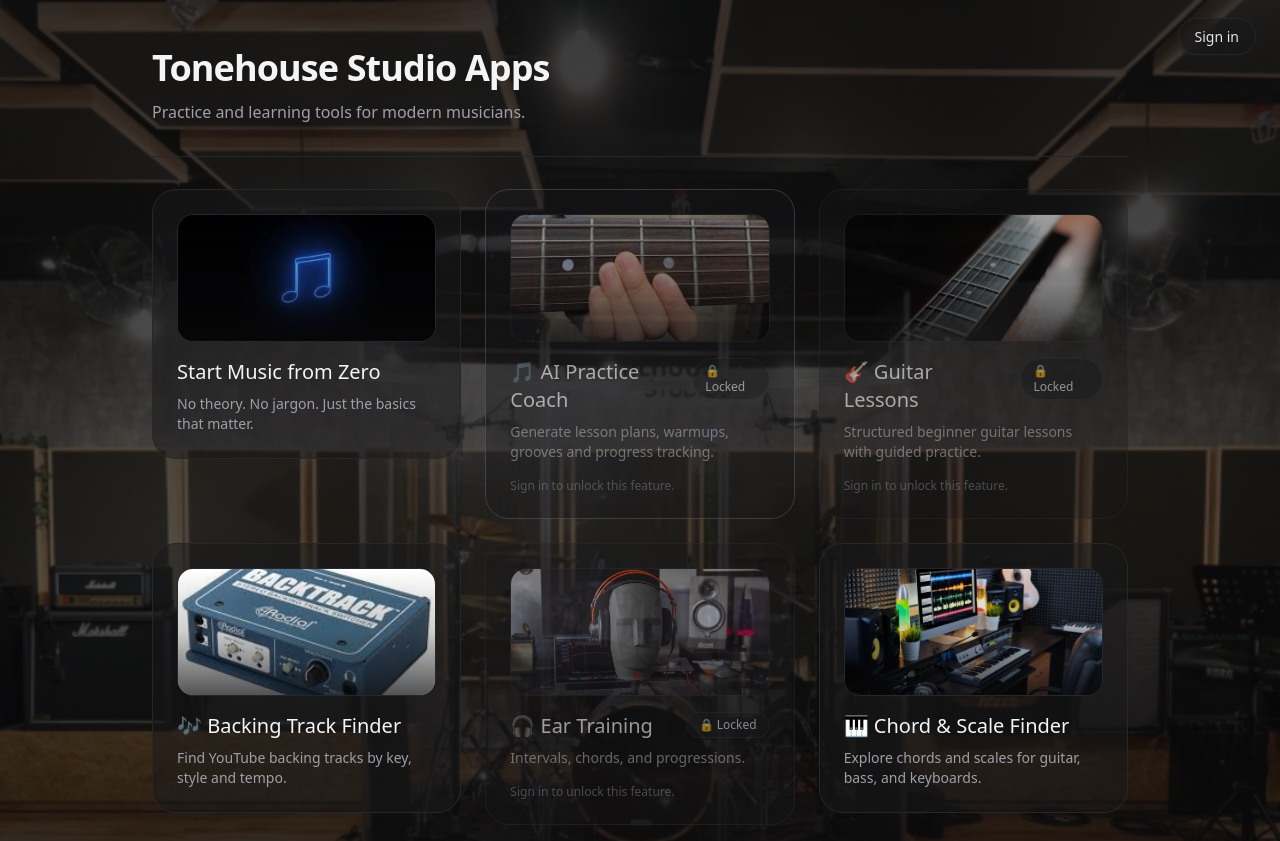
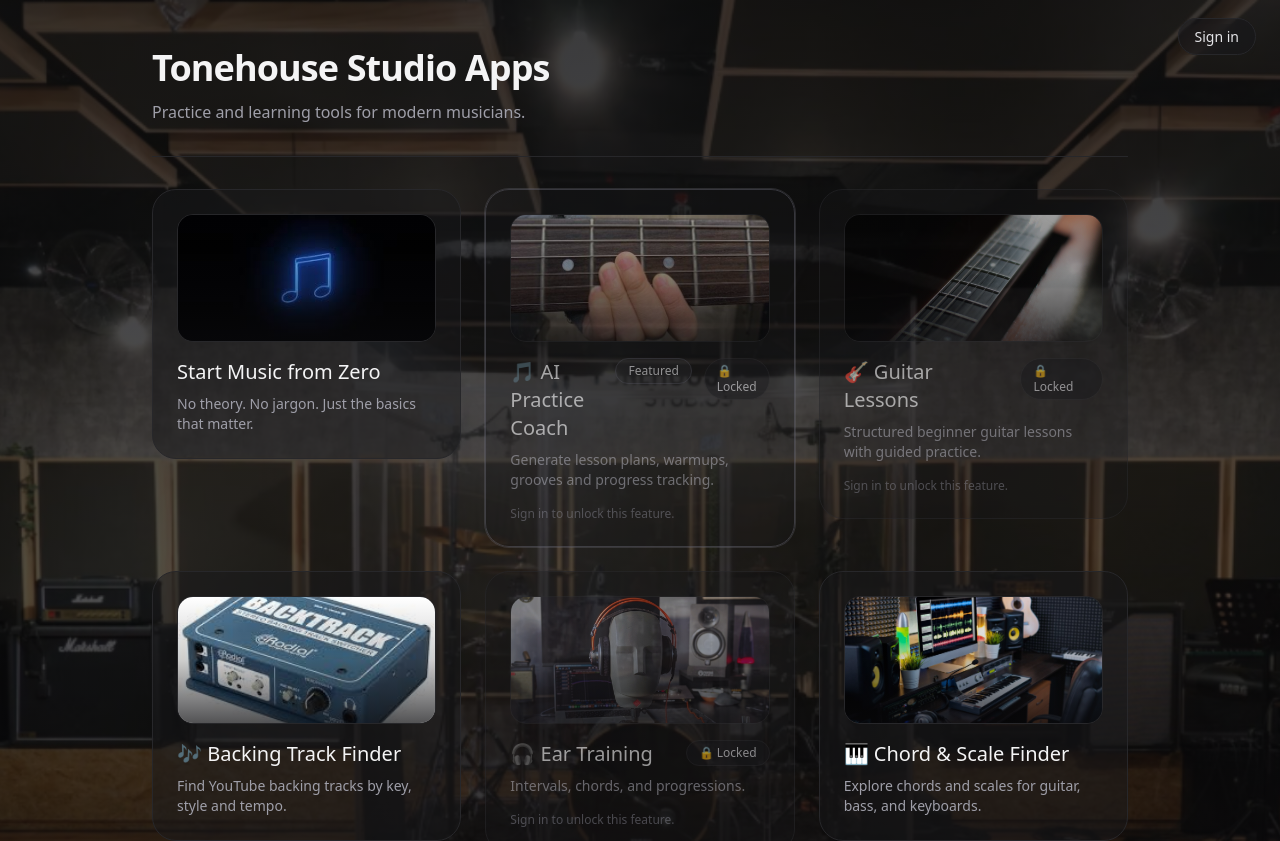
Before and after one commit to mohithkaranth/tonehouse-ai-coach, a Next.js app: page / in a window 1280 px wide. Shown: the top 841 px of the page. Built offline with nearby package versions, Linux system fonts and the light colour scheme; no server answers.

Commit message:
Update AI Practice Coach tile highlight styling

```diff
--- a/app/page.tsx
+++ b/app/page.tsx
@@ -72,7 +72,7 @@ function Card({
   const baseClass = cn(
     "rounded-3xl border p-6 transition",
     highlighted
-      ? "border-zinc-600 bg-zinc-900/60"
+      ? "border-zinc-600 bg-zinc-900/50 ring-1 ring-zinc-500/50"
       : "border-zinc-800 bg-zinc-900/50",
   );
   const enabledClass = "hover:bg-zinc-900";
@@ -101,6 +101,11 @@ function Card({
 
         <div className="flex items-start justify-between gap-3">
           <h2 className="text-xl font-medium">{title}</h2>
+          {highlighted && (
+            <span className="rounded-full border border-zinc-700 bg-zinc-800/70 px-3 py-1 text-xs text-zinc-200">
+              Featured
+            </span>
+          )}
           {disabled && (
             <span className="rounded-full border border-zinc-800 bg-zinc-900 px-3 py-1 text-xs text-zinc-300">
               🔒 Locked
```
